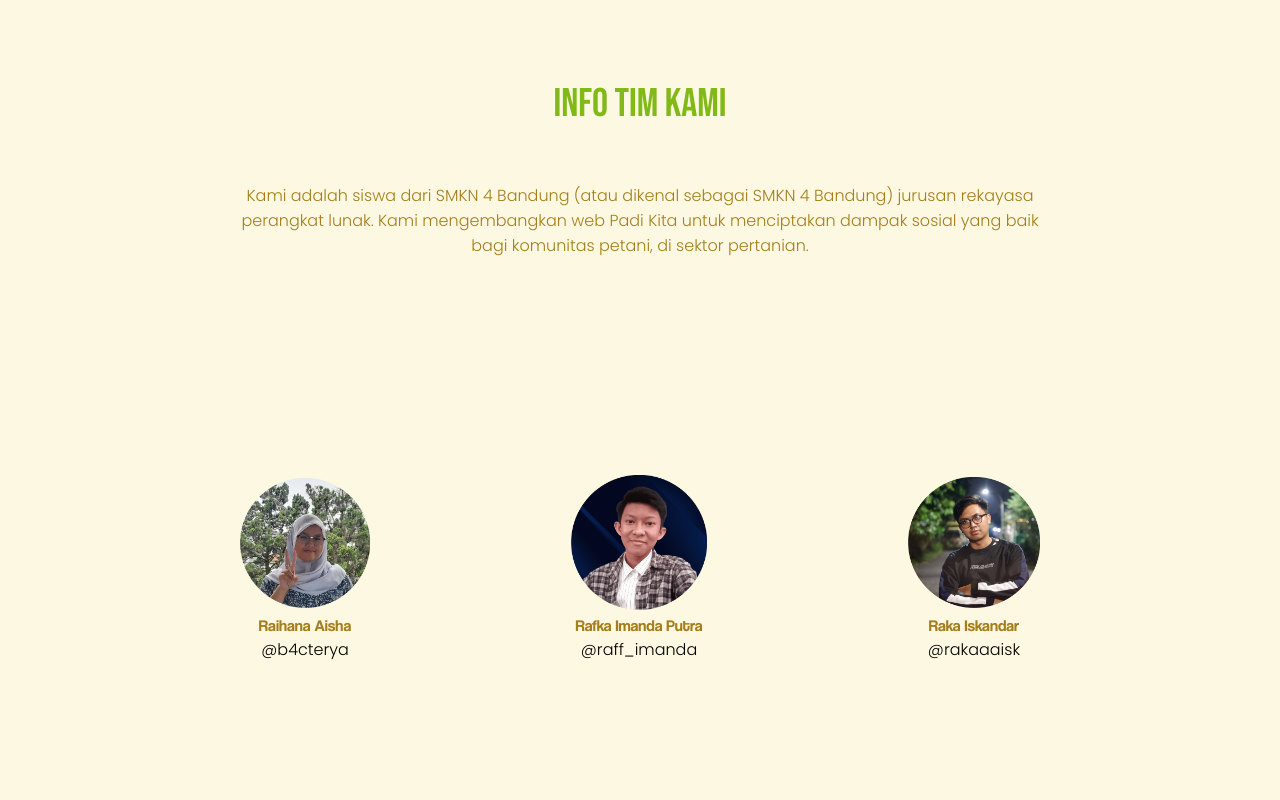
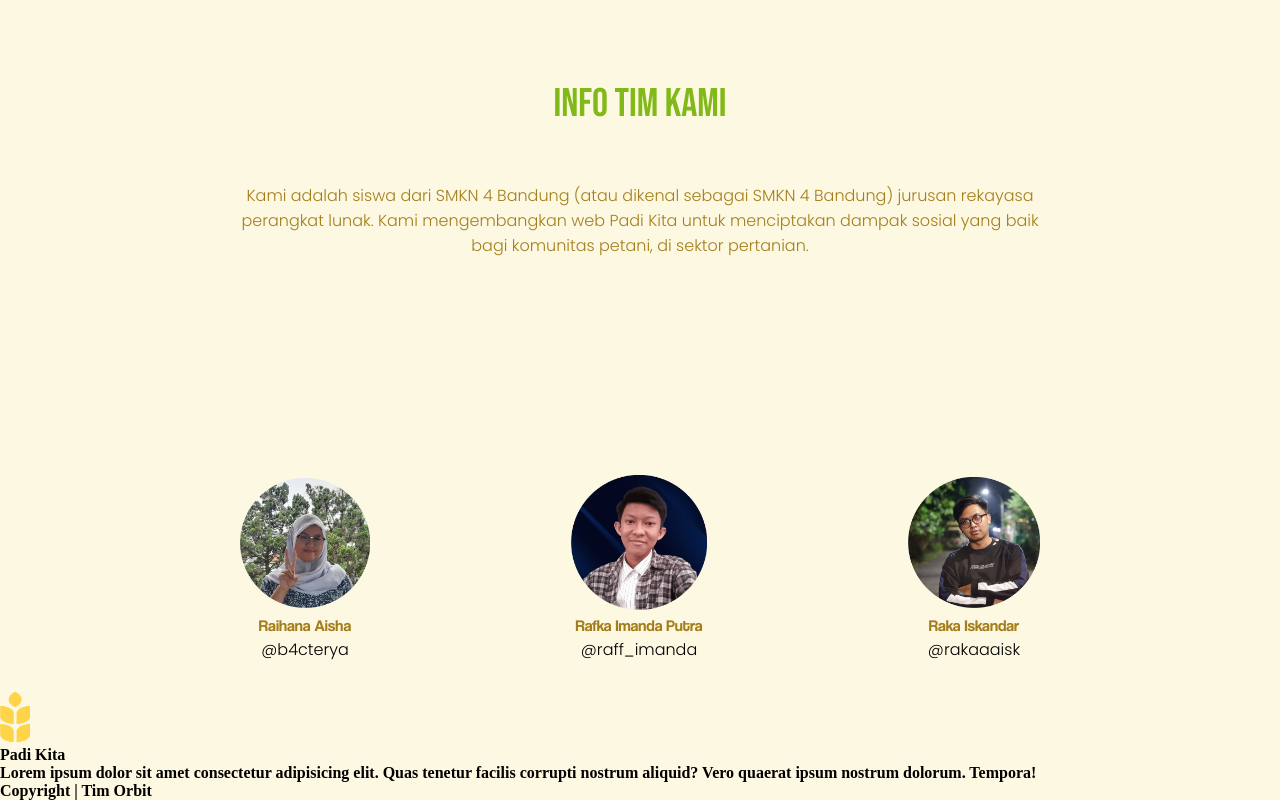
Before and after one commit to raihanaiooo/PadiKita, a plain HTML site: page Web/new/index.html in a window 1280 px wide. Shown: the part 3619-4419 px from the top of the page. Before the commit the page ends 4311 px from the top, so only its background shows below. Drawn offline with Linux system fonts and the light colour scheme; a web font is replaced by a local one.

Commit message:
Update index.html

```diff
--- a/Web/new/index.html
+++ b/Web/new/index.html
@@ -150,7 +150,17 @@
 						</tr>
 					</table>
 		</section>
-
+		<footer>
+			<div class="logo">
+				<img src="../media/logo.png" width="30px" height="50px"/>
+				<h1>Padi Kita</h1>
+			</div>
+			<h2 class="isi">Lorem ipsum dolor sit amet consectetur adipisicing elit. Quas tenetur facilis corrupti nostrum aliquid? Vero quaerat ipsum nostrum dolorum. Tempora!</h2>
+			</div>
+			<div>
+				<h2>Copyright | Tim Orbit</h2>
+			</div>
+		</footer>
 		<!-- ##  -->
 		<script src="script.js"></script>
 	</body>
```
